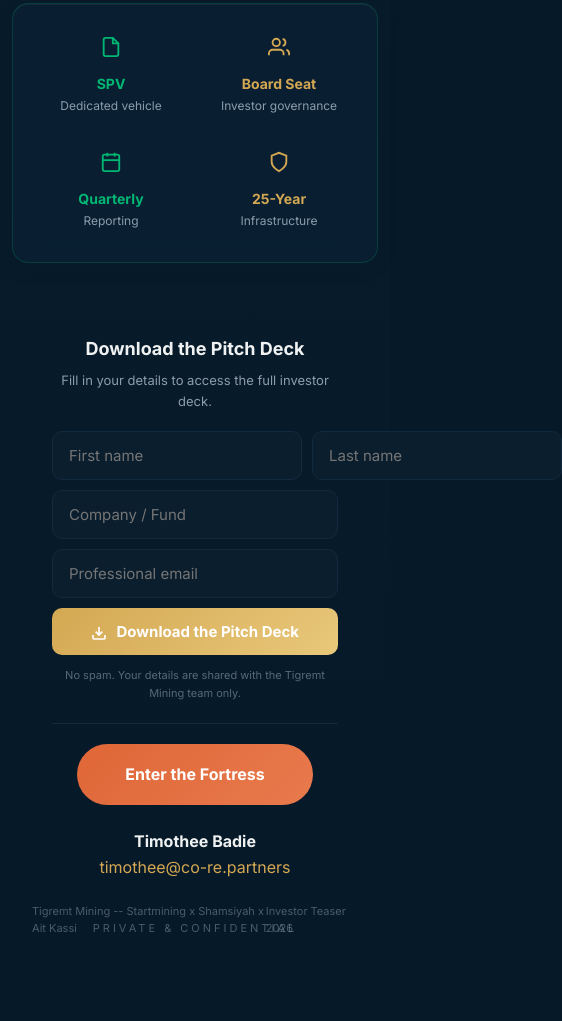
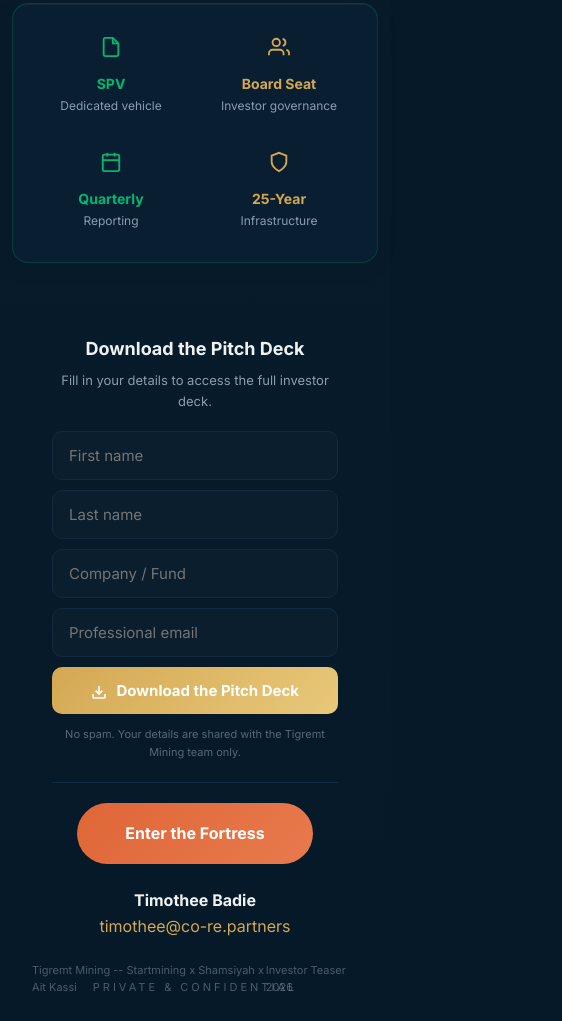
Before and after one commit to Wasslamenace/tigremt-mining, a plain HTML site: page index.html in a window 390 px wide. Shown: the part 8341-9362 px from the top of the page, 562 px wide, since content can reach past the window. Before the commit the page ends 9303 px from the top, so only its background shows below. Drawn offline with Linux system fonts and the light colour scheme.

Commit message:
fix: stack name fields vertically for mobile

```diff
--- a/index.html
+++ b/index.html
@@ -613,14 +613,12 @@
             <p style="font-size: 18px; font-weight: 700; margin-bottom: 6px; color: var(--text-primary);">Download the Pitch Deck</p>
             <p style="font-size: 13px; color: var(--text-secondary); margin-bottom: 20px;">Fill in your details to access the full investor deck.</p>
             <form id="deckForm" style="display: flex; flex-direction: column; gap: 10px; margin-bottom: 12px;">
-                <div style="display: flex; gap: 10px;">
-                    <input type="text" id="investorFirstName" name="firstName" required placeholder="First name"
-                        style="flex: 1; padding: 14px 16px; border-radius: 10px; border: 1px solid var(--border); background: var(--bg-secondary); color: var(--text-primary); font-size: 15px; outline: none; font-family: inherit; box-sizing: border-box;"
-                        onfocus="this.style.borderColor='var(--sand)'" onblur="this.style.borderColor='var(--border)'" />
-                    <input type="text" id="investorLastName" name="lastName" required placeholder="Last name"
-                        style="flex: 1; padding: 14px 16px; border-radius: 10px; border: 1px solid var(--border); background: var(--bg-secondary); color: var(--text-primary); font-size: 15px; outline: none; font-family: inherit; box-sizing: border-box;"
-                        onfocus="this.style.borderColor='var(--sand)'" onblur="this.style.borderColor='var(--border)'" />
-                </div>
+                <input type="text" id="investorFirstName" name="firstName" required placeholder="First name"
+                    style="width: 100%; padding: 14px 16px; border-radius: 10px; border: 1px solid var(--border); background: var(--bg-secondary); color: var(--text-primary); font-size: 15px; outline: none; font-family: inherit; box-sizing: border-box;"
+                    onfocus="this.style.borderColor='var(--sand)'" onblur="this.style.borderColor='var(--border)'" />
+                <input type="text" id="investorLastName" name="lastName" required placeholder="Last name"
+                    style="width: 100%; padding: 14px 16px; border-radius: 10px; border: 1px solid var(--border); background: var(--bg-secondary); color: var(--text-primary); font-size: 15px; outline: none; font-family: inherit; box-sizing: border-box;"
+                    onfocus="this.style.borderColor='var(--sand)'" onblur="this.style.borderColor='var(--border)'" />
                 <input type="text" id="investorCompany" name="company" required placeholder="Company / Fund"
                     style="width: 100%; padding: 14px 16px; border-radius: 10px; border: 1px solid var(--border); background: var(--bg-secondary); color: var(--text-primary); font-size: 15px; outline: none; font-family: inherit; box-sizing: border-box;"
                     onfocus="this.style.borderColor='var(--sand)'" onblur="this.style.borderColor='var(--border)'" />
```
